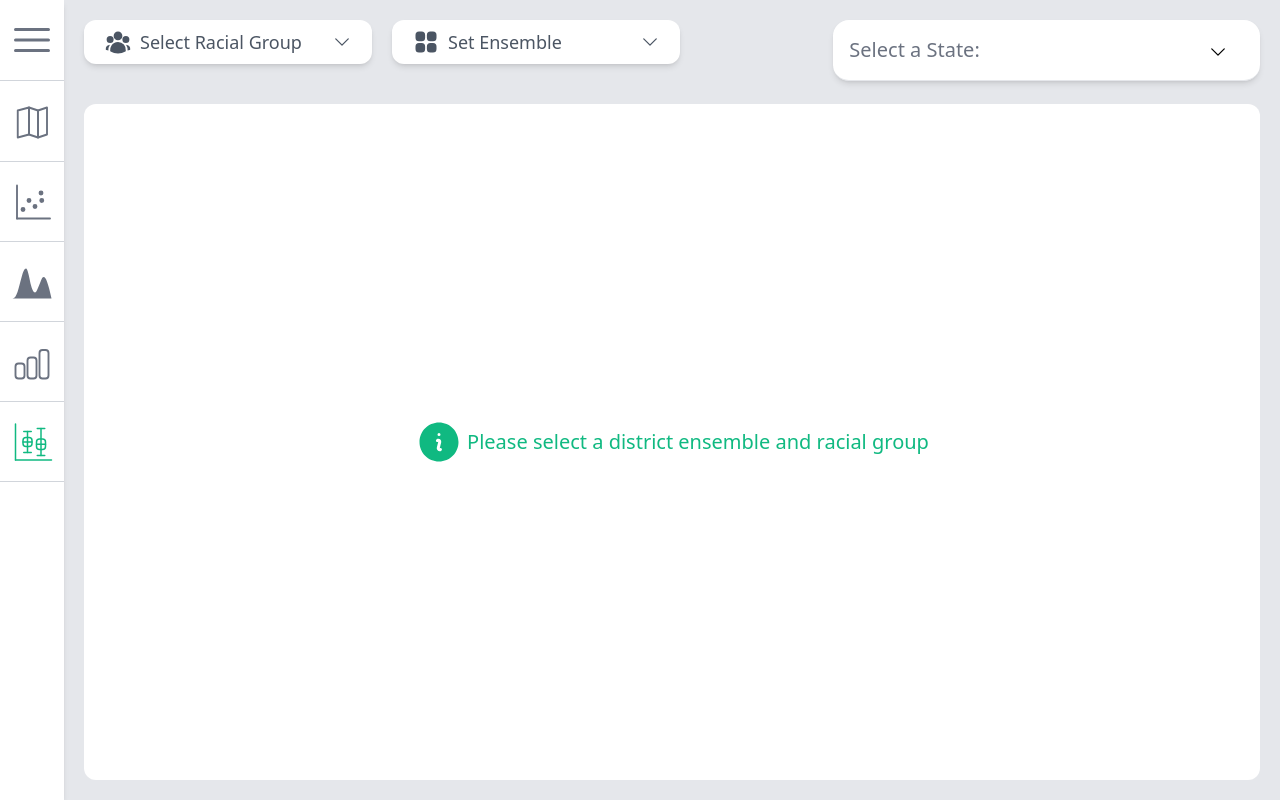
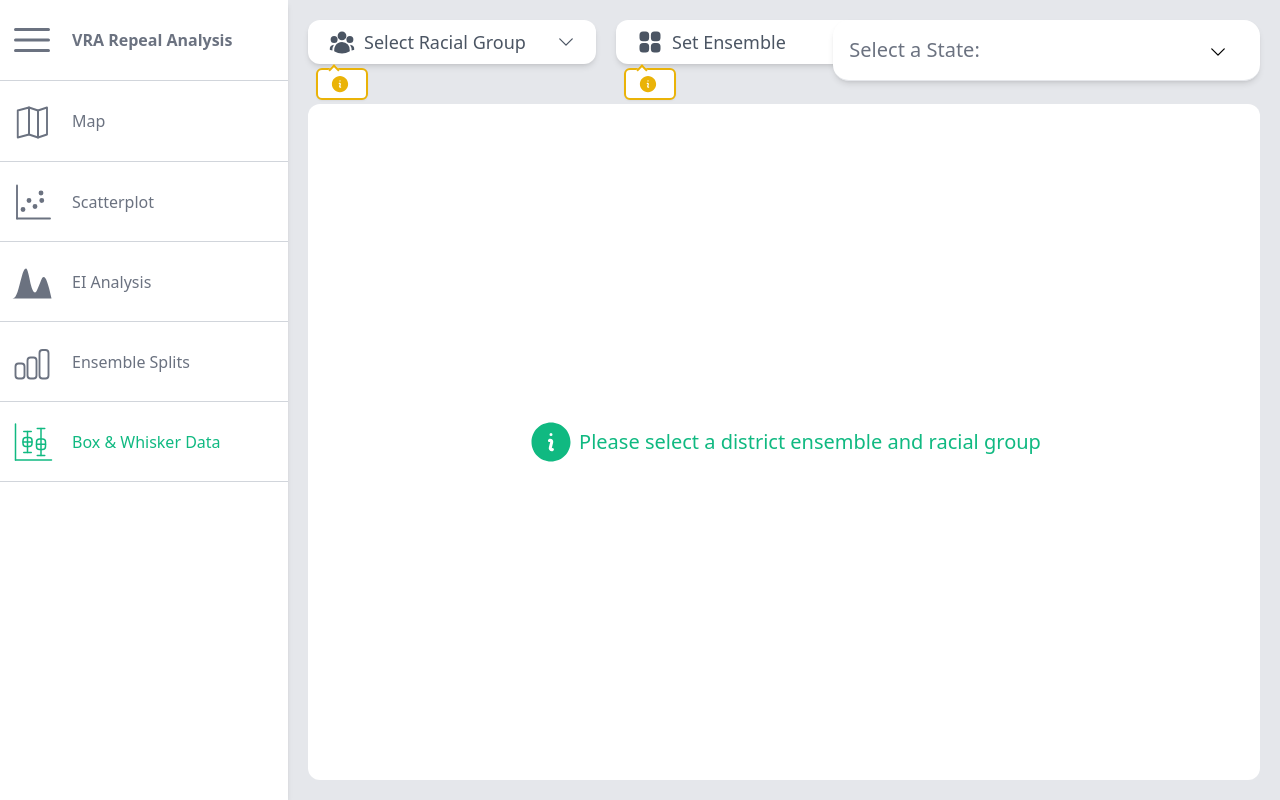
Before and after one commit to CSE416-Rockies/Rockies-VRA-Repeal-Analysis, a React (Vite) app in the folder client/: page /boxWhisker in a window 1280 px wide. Built offline with nearby package versions, Linux system fonts and the light colour scheme.

Commit message:
added dropdown tooltip notification

```diff
--- a/client/src/components/DropDownMenu.jsx
+++ b/client/src/components/DropDownMenu.jsx
@@ -1,9 +1,10 @@
 import {useState} from 'react'
 import {ChevronDownIcon, ChevronUpIcon} from '@heroicons/react/24/solid'
 import {useLocation} from 'react-router-dom';
+import Tooltip from './Tooltip';
 
 
-export default function DropDownMenu({options, onSelect, icon: Icon, text}){
+export default function DropDownMenu({options, onSelect, icon: Icon, text, toolTipDesc}){
 
         const [open, setOpen] = useState(false);
         const [selected, setSelected] = useState(null);
@@ -24,6 +25,7 @@
 
         return(
 
+        <div className = 'relative'>
                 <div className = 'flex flex-col py-2 relative bg-white shadow-md rounded-xl w-72 text-gray-600'>
 
                         <button className = 'flex items-center justify-between px-5 capitalize text-lg hover:text-gray-400 transition-all duration-100' onClick = {()=>setOpen(!open)}>
@@ -44,6 +46,12 @@
                         </ul>
                         }
 
+
+                </div>
+                { !selected && !open &&
+                        <Tooltip desc = {toolTipDesc}/>
+                }
+
         </div>
 
 
--- a/client/src/components/EIAnalysis.jsx
+++ b/client/src/components/EIAnalysis.jsx
@@ -54,7 +54,7 @@
 
     const choiceMenu =
         <div className = 'flex gap-5 items-center'>
-            <DropDownMenu options = {RACES} onSelect = {setRacialGroup} icon = {UserGroupIcon}/>
+            <DropDownMenu options = {RACES} onSelect = {setRacialGroup} icon = {UserGroupIcon} toolTipDesc=""/>
             <div className = 'flex items-center text-gray-500 gap-5'>
                 {PRESIDENT_CAND_LEGEND.map(({label})=>(
                         <button key = {label} className = 'flex gap-2 text-lg items-center cursor-pointer group' onClick = {() => setCandView(label)}>
--- a/client/src/components/MapSelect.jsx
+++ b/client/src/components/MapSelect.jsx
@@ -34,7 +34,7 @@
                 }
             </div>
 
-            { store.mapMode == 'precinct' &&  <DropDownMenu options = {MINORITIES} icon = {UserGroupIcon} onSelect={handleSelect}/> }
+            { store.mapMode == 'precinct' &&  <DropDownMenu options = {MINORITIES} icon = {UserGroupIcon} onSelect={handleSelect} toolTipDesc="Select group to show population"/> }
         </div>
     )
 }
--- a/client/src/components/ScatterPlot.jsx
+++ b/client/src/components/ScatterPlot.jsx
@@ -70,7 +70,7 @@
             svgRef = {ref}
             legendTitle = "Votes"
             legendItems = {PRESIDENT_CAND_LEGEND}
-            menus = {<DropDownMenu  options = {RACES} onSelect = {setRacialGroup} icon={UserGroupIcon}/>}
+            menus = {<DropDownMenu  options = {RACES} onSelect = {setRacialGroup} icon={UserGroupIcon} toolTipDesc=""/>}
         >{(!racialGroup) && (
             <SelectionPlaceholder
                 message={`Please select a racial group`}
--- /dev/null
+++ b/client/src/components/Tooltip.jsx
@@ -0,0 +1,20 @@
+import {InformationCircleIcon} from '@heroicons/react/24/solid'
+
+export default function Tooltip({desc}){
+
+
+        return(
+            <div className = 'absolute flex items-center top-full left-2 mt-1 bg-white rounded-md gap-1 px-3 py-1 shadow-sm border-yellow-500 border-2 z-20'>
+                <div className = 'w-5 text-yellow-500'>
+                    <InformationCircleIcon />
+                </div>
+                <div className = 'text-sm'>
+                    {desc}
+                </div>
+                <div className="absolute -top-1 w-2 h-2 bg-white rotate-45 border-yellow-500 border-l-2 border-t-2 z-0" />
+
+            </div>
+
+        )
+
+}
```
Lines whose indentation alone changed are shown as unchanged.
